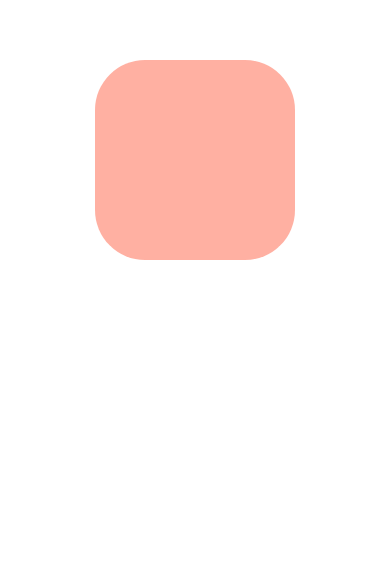
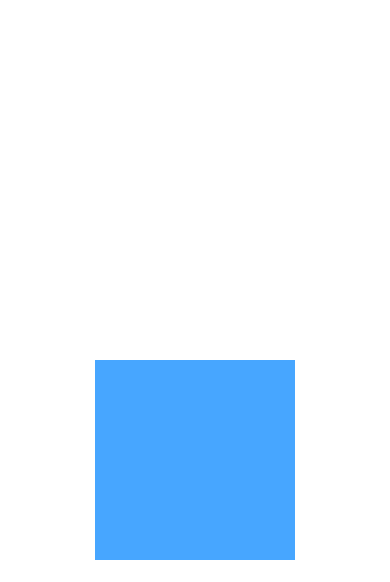
Before and after one commit to Roen77/rn_nmd_ani, a React Native app: screen / in a window 390 px wide. Shown: the part 262-844 px from the top of the page. Built offline with nearby package versions, Linux system fonts and the light colour scheme.

Commit message:
interpolation 응용

```diff
--- a/App.js
+++ b/App.js
@@ -26,15 +26,16 @@ export default function App() {
   //애니메이션은 setState에 두지말기
   // const Y = new Animated.Value(0);
 
-  const Y_POSITION = useRef(new Animated.Value(0)).current;
+  const POSITION = useRef(new Animated.ValueXY({x: 0, y: 300})).current;
   const [up, setUp] = useState(false);
 
   const toggleUp = () => setUp(prev => !prev);
   //애니메이션은 애니메이션 컴포넌트에서만 사용가능하다.
   const moveUp = () => {
-    Animated.timing(Y_POSITION, {
+    Animated.timing(POSITION, {
       toValue: up ? 300 : -300,
-      useNativeDriver: true,
+      //native에서 제공해주지 않는 애니메이션도있으니 작동안되면 아래꺼 false로하면됨
+      useNativeDriver: false,
       duration: 1000,
       // easing: Easing.bounce,
     }).start(toggleUp);
@@ -46,31 +47,35 @@ export default function App() {
     //   useNativeDriver: true,
     // }).start();
   };
-
-  const opacity = Y_POSITION.interpolate({
-    // Y_POSITION 이 -300 ,0, 300인 경우를 알고 싶다.
-    inputRange: [-300, 0, 300],
-    // 매칭하면됨 -300이면 아웃풋은1로, 0이면 0.5로 ..
-    outputRange: [1, 0.5, 1],
-    // inputRange와 outputRange 길이가 같아야함
+  const rotation = POSITION.y.interpolate({
+    inputRange: [-300, 300],
+    outputRange: ['-360deg', '360deg'],
   });
-  const borderRadius = Y_POSITION.interpolate({
+  // const opacity = Y_POSITION.interpolate({
+  //   // Y_POSITION 이 -300 ,0, 300인 경우를 알고 싶다.
+  //   inputRange: [-300, 0, 300],
+  //   // 매칭하면됨 -300이면 아웃풋은1로, 0이면 0.5로 ..
+  //   outputRange: [1, 0.5, 1],
+  //   // inputRange와 outputRange 길이가 같아야함
+  // });
+  const borderRadius = POSITION.y.interpolate({
     inputRange: [-300, 300],
     outputRange: [100, 0],
   });
-  Y_POSITION.addListener(() => {
-    console.log('Y VALUE:', Y_POSITION);
-    console.log('opacity VALUE:', opacity);
-    console.log('borderRadius VALUE:', borderRadius);
+  const bgColor = POSITION.y.interpolate({
+    inputRange: [-300, 300],
+    outputRange: ['rgb(255, 99, 71)', 'rgb(71, 166, 255)'],
   });
-  Y_POSITION.addListener(() => console.log(Y_POSITION));
-  useEffect(() => {}, []);
+
   console.log('rendering');
   return (
     <Container>
       <Pressable onPress={moveUp}>
         <AnimatedBox
-          style={{opacity, borderRadius, transform: [{translateY: Y_POSITION}]}}
+          style={{
+            backgroundColor: bgColor,
+            transform: [{rotateY: rotation}, {translateY: POSITION.y}],
+          }}
         />
       </Pressable>
     </Container>
```
